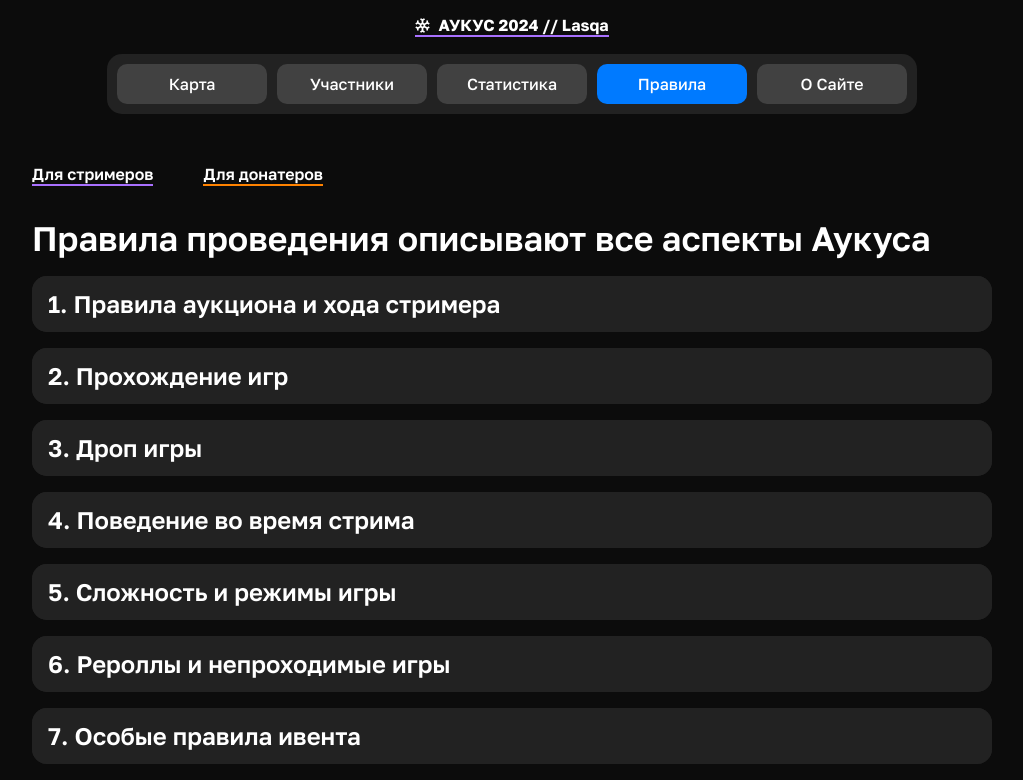
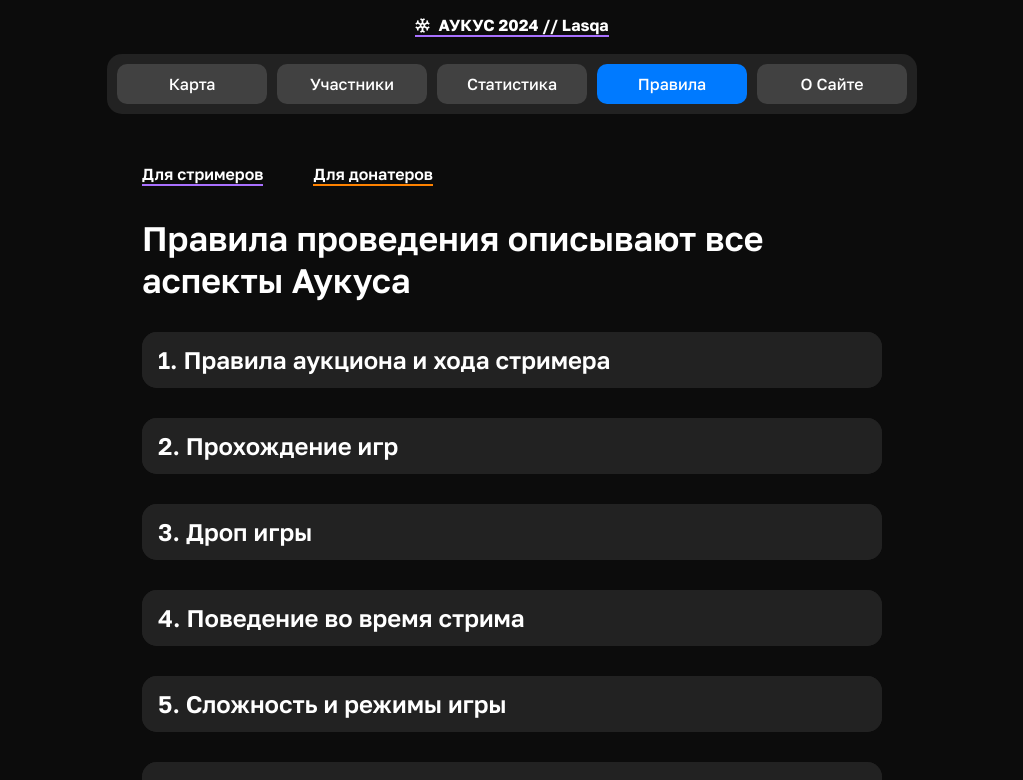
Before and after one commit to i7d3v3l0p3r/aukus-frontend, a React (Create React App) app: page /rules in a window 1280 px wide. Shown: the top 780 px of the page, without its empty margins (128-1151 px from the left). Built offline with nearby package versions, Linux system fonts and the light colour scheme.

Commit message:
Fix styles

```diff
--- a/src/pages/rules/RulesPage.tsx
+++ b/src/pages/rules/RulesPage.tsx
@@ -11,13 +11,14 @@ export default function RulesPage() {
   const [rulesPage, setRulesPage] = useState<'player' | 'donater'>('player')
 
   return (
-    <Box marginLeft={20} marginRight={20}>
     <Box>
+      <Box display={'flex'} justifyContent="center">
+        <Box width={'740px'}>
           <Box marginBottom={4}>
             <Link to="#" onClick={() => setRulesPage('player')}>
               <LinkSpan color={Color.purple}>Для стримеров</LinkSpan>
             </Link>
-          <span style={{ marginLeft: 50 }} />
+            <span style={{ marginLeft: '50px' }} />
             <Link to="#" onClick={() => setRulesPage('donater')}>
               <LinkSpan color={Color.orange}>Для донатеров</LinkSpan>
             </Link>
@@ -30,6 +31,7 @@ export default function RulesPage() {
           {rulesPage === 'player' && <PlayerRules />}
           {rulesPage === 'donater' && <DonaterRules />}
         </Box>
+      </Box>
       <BottomSection />
     </Box>
   )
--- a/src/pages/rules/components/DonaterRules.tsx
+++ b/src/pages/rules/components/DonaterRules.tsx
@@ -85,7 +85,7 @@ export default function DonaterRules() {
   return (
     <Box>
       {donaterRules.map((rule, index) => (
-        <Box marginTop={2}>
+        <Box marginTop={'30px'}>
           <Box>
             <Accordion
               sx={{
--- a/src/pages/rules/components/PlayerRules.tsx
+++ b/src/pages/rules/components/PlayerRules.tsx
@@ -198,7 +198,7 @@ export default function PlayerRules() {
   return (
     <Box>
       {playerRules.map((rule, index) => (
-        <Box marginTop={2}>
+        <Box marginTop={'30px'}>
           <Box>
             <Accordion
               sx={{
```
Lines whose indentation alone changed are shown as unchanged.
